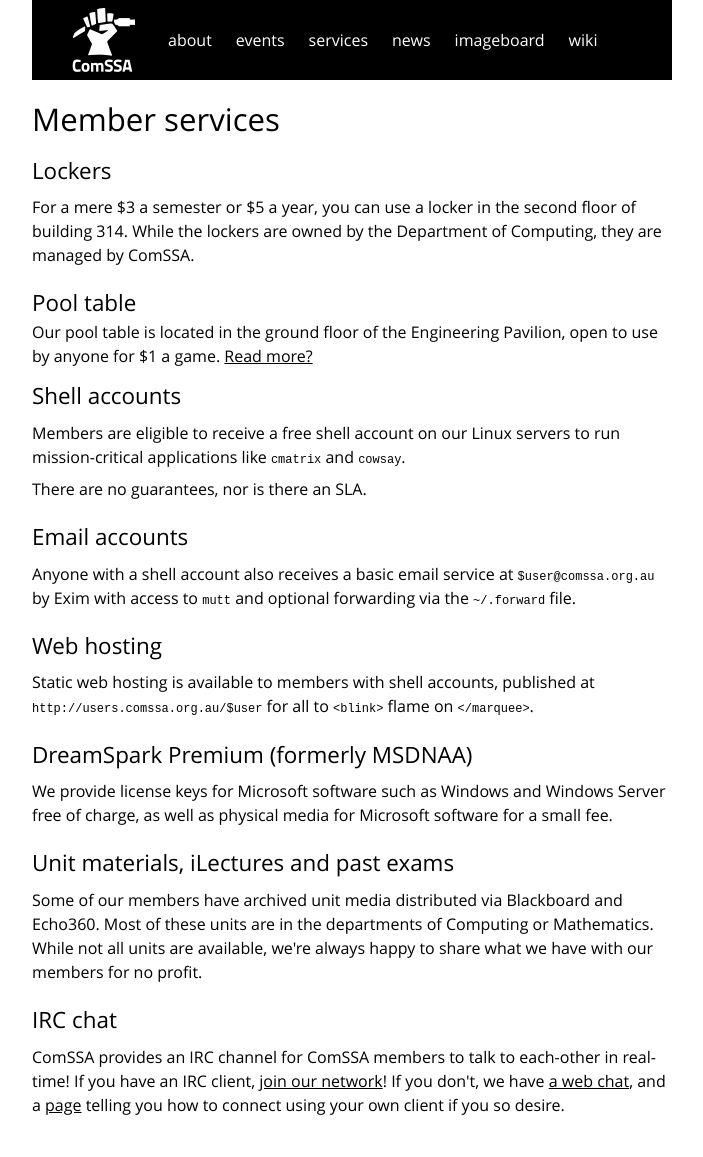
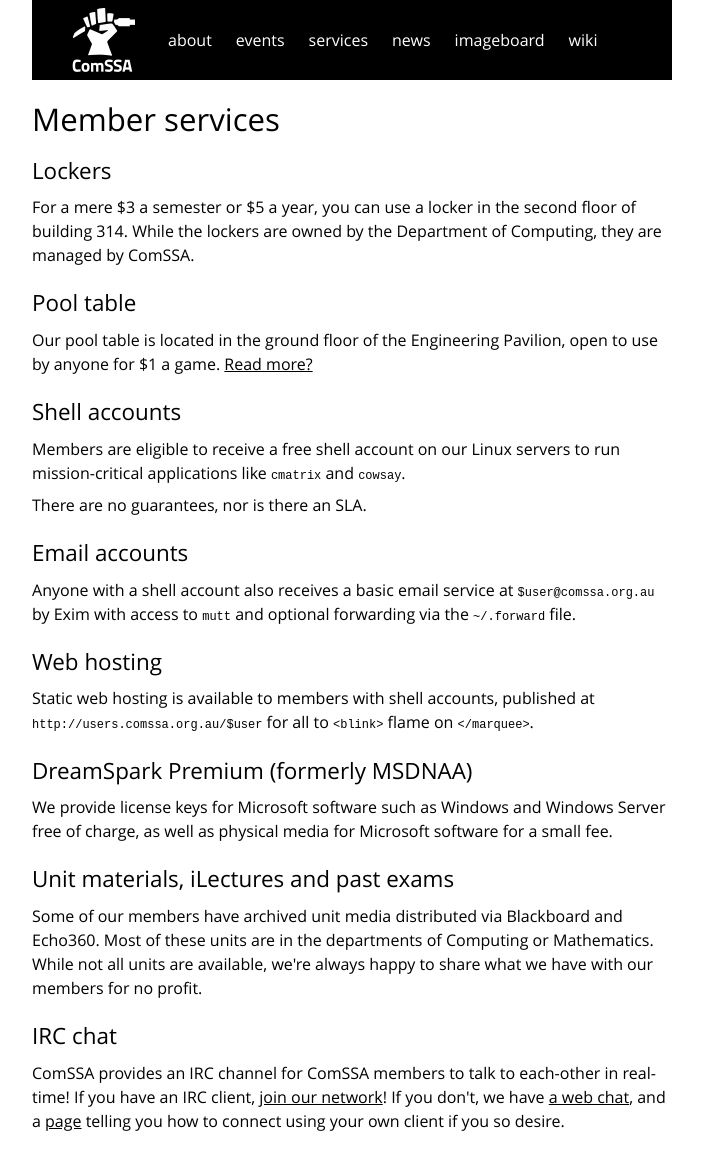
Before and after one commit to ComSSA/www.comssa.org.au, a Jekyll site: the page built from services/index.html, in a window 1280 px wide. Shown: the whole page, without its empty margins (288-991 px from the left). Built offline with Jekyll 4.4.1, drawn with Linux system fonts in a browser that asks for light colours.

Commit message:
muh markup

```diff
--- a/services/index.html
+++ b/services/index.html
@@ -11,7 +11,7 @@ Computing, they are managed by ComSSA.
 
 <h2>Pool table</h2>
 
-Our pool table is located in the ground floor of the Engineering Pavilion,
+<p>Our pool table is located in the ground floor of the Engineering Pavilion,
 open to use by anyone for $1 a game. <a href="pool/">Read more?</a>
 
 <h2>Shell accounts</h2>
```
